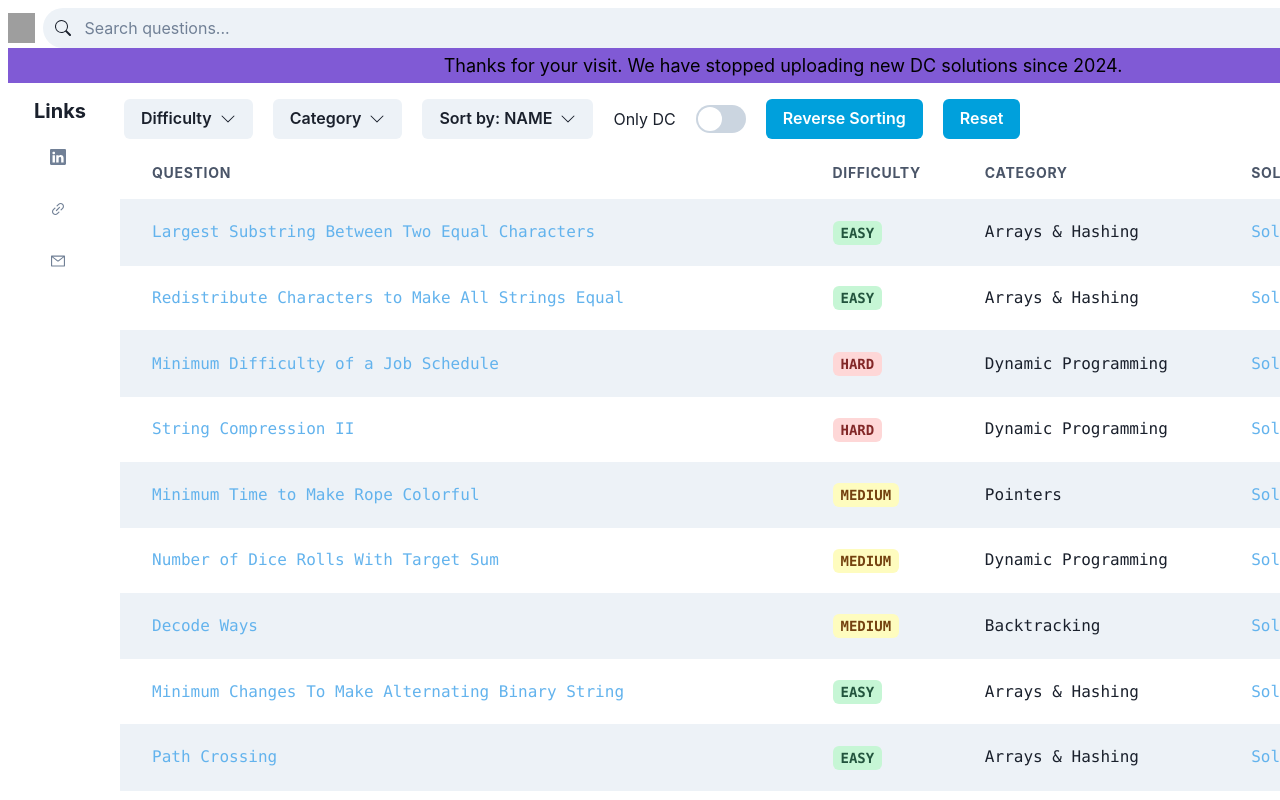
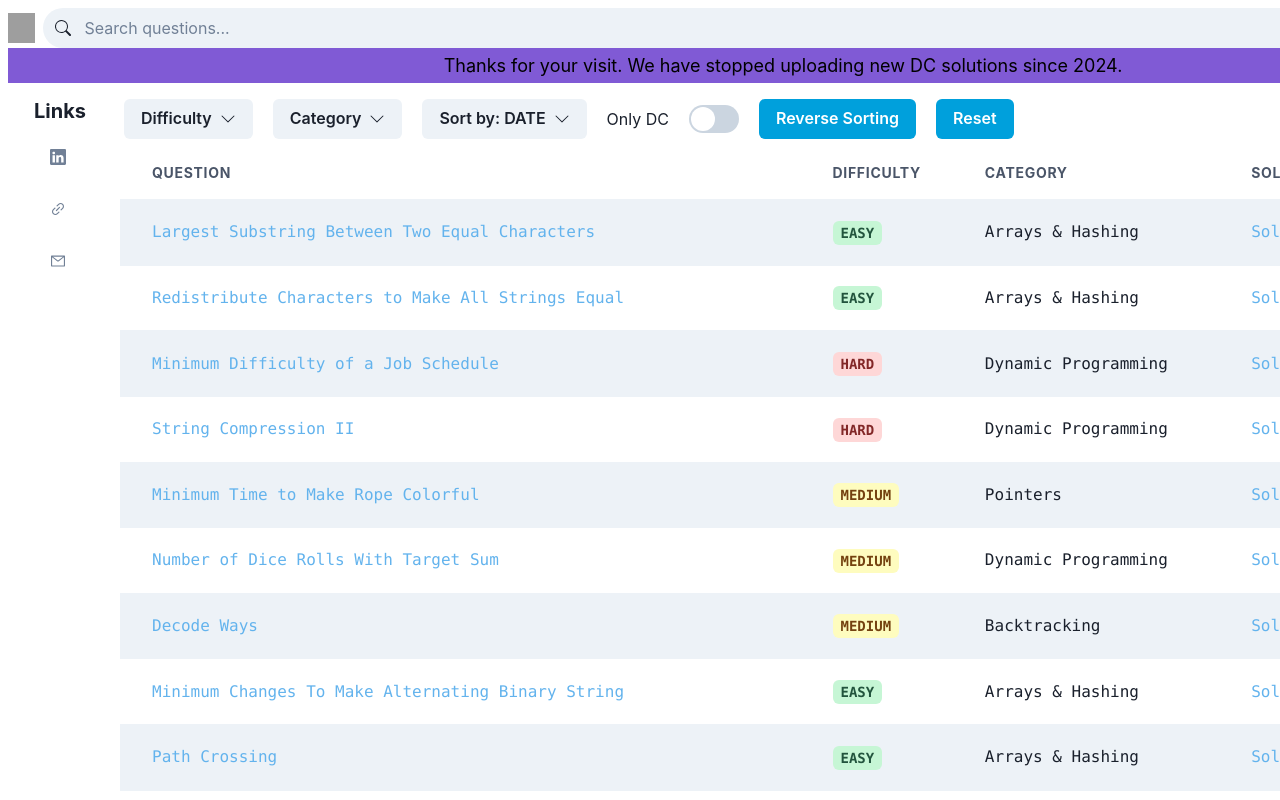
Before and after one commit to LeeHengYu/leetcode-reviewer, a React (Vite) app: page / in a window 1280 px wide. Shown: the top 800 px of the page. Built offline with nearby package versions, Linux system fonts and the light colour scheme; grey boxes are pictures that could not be loaded.

Commit message:
update sorting logics

```diff
--- a/src/components/SortSelector.tsx
+++ b/src/components/SortSelector.tsx
@@ -23,7 +23,7 @@ const SortSelector = () => {
     <>
       <Menu>
         <MenuButton as={Button} rightIcon={<BsChevronDown />}>
-          Sort by: {by?.toUpperCase() || "NAME"}
+          Sort by: {by?.toUpperCase() || "DATE"}
         </MenuButton>
         <MenuList>
           {mapping.map((type) => (
--- a/src/hook/dataSorting.ts
+++ b/src/hook/dataSorting.ts
@@ -33,6 +33,12 @@ const dataSorting = (data: Question[], reverse: boolean, by?: string) => {
         })
     }
 
+    else {
+        sortedData = data.sort((a,b) => {
+            return a.question.localeCompare(b.question);
+        })
+    }
+
     if (reverse) return sortedData.reverse();
     return sortedData;
 }
```
